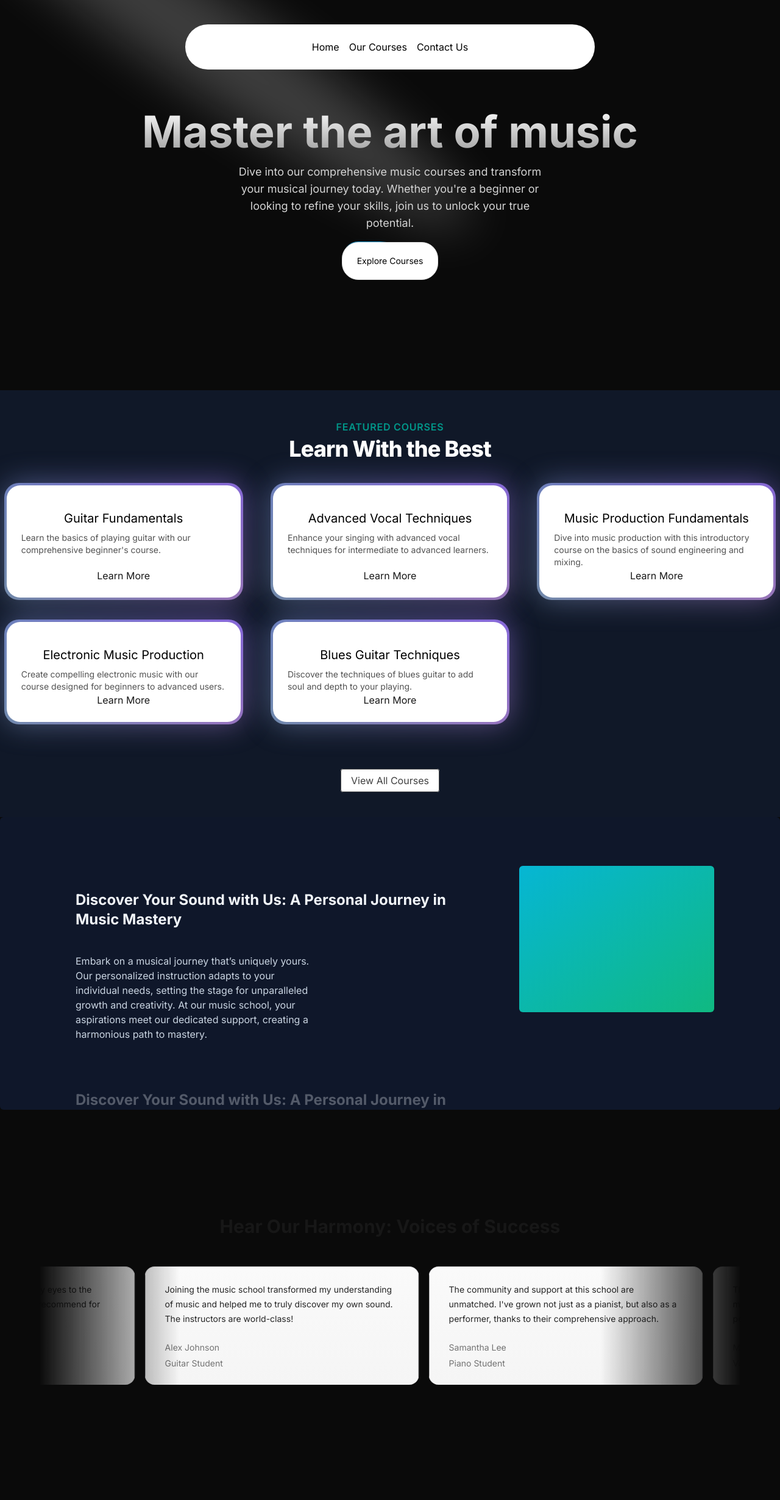
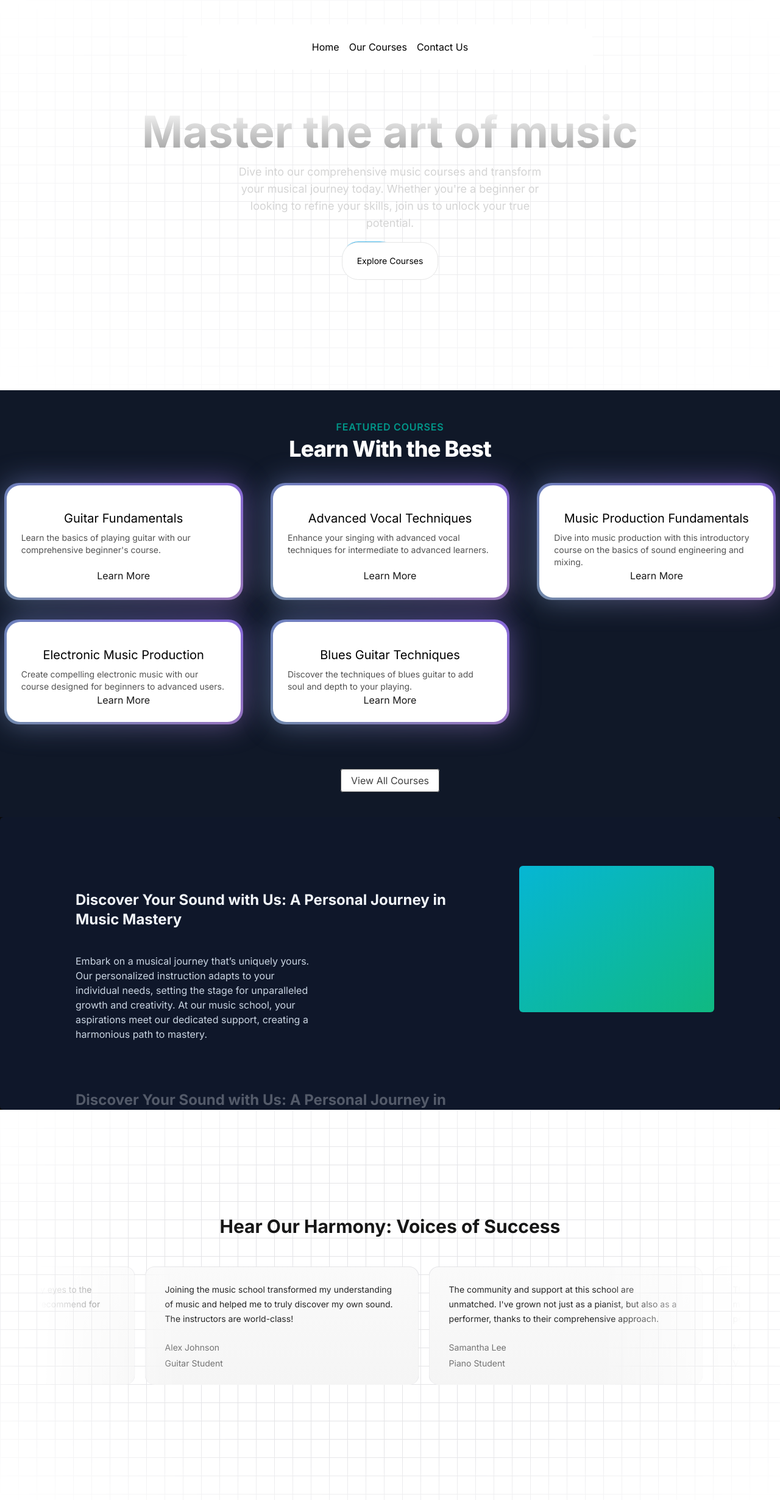
Before and after one commit to s54a/hitesh_sir_nextjs_aceternity_intro, a Next.js app: page / in a window 1280 px wide. Shown: the whole page at 61% size. Built offline with nearby package versions, Linux system fonts and the light colour scheme.

Commit message:
grid done

```diff
--- a/src/app/page.tsx
+++ b/src/app/page.tsx
@@ -2,11 +2,14 @@ import HeroSection from "@/components/HeroSection";
 import FeaturedCourses from "@/components/FeaturedCourses";
 import WhyChooseUs from "@/components/WhyChooseUs";
 import MusicSchoolTestimonials from "@/components/MusicSchoolTestimonials";
+import { HomeGridBackground as GridBackground } from "@/components/GridBackground";
 
 const page = () => {
   return (
-    <main className="bg-grid-white/[0.2] min-h-screen bg-black/[0.96] antialiased">
-      <HeroSection />
+    <main className="min-h-screen bg-black/[0.96] antialiased">
+      <GridBackground>
+        <HeroSection />
+      </GridBackground>
       <FeaturedCourses />
       <WhyChooseUs />
       <MusicSchoolTestimonials />
--- /dev/null
+++ b/src/components/GridBackground.tsx
@@ -0,0 +1,49 @@
+import { cn } from "@/lib/utils";
+
+export default function GridBackground({
+  children,
+}: {
+  children: React.ReactNode;
+}) {
+  return (
+    <div className="relative flex h-[40rem] w-full items-center justify-center bg-white dark:bg-black">
+      <div
+        className={cn(
+          "absolute inset-0",
+          "[background-size:30px_30px]",
+          "[background-image:linear-gradient(to_right,#e4e4e7_1px,transparent_1px),linear-gradient(to_bottom,#e4e4e7_1px,transparent_1px)]",
+          "dark:[background-image:linear-gradient(to_right,#262626_1px,transparent_1px),linear-gradient(to_bottom,#262626_1px,transparent_1px)]",
+        )}
+      />
+      {/* Radial gradient for the container to give a faded look */}
+      <div className="pointer-events-none absolute inset-0 flex items-center justify-center bg-white [mask-image:radial-gradient(ellipse_at_center,transparent_50%,black)] dark:bg-black"></div>
+      {/* <p className="relative z-20 bg-gradient-to-b from-neutral-200 to-neutral-500 bg-clip-text py-8 text-4xl font-bold text-transparent sm:text-7xl">
+      </p> */}
+      {children}
+    </div>
+  );
+}
+
+export function HomeGridBackground({
+  children,
+}: {
+  children: React.ReactNode;
+}) {
+  return (
+    <div className="relative flex h-[40rem] w-full items-center justify-center bg-white dark:bg-black">
+      <div
+        className={cn(
+          "absolute inset-0",
+          "[background-size:30px_30px]",
+          "[background-image:linear-gradient(to_right,#e4e4e7_1px,transparent_1px),linear-gradient(to_bottom,#e4e4e7_1px,transparent_1px)]",
+          "dark:[background-image:linear-gradient(to_right,#262626_1px,transparent_1px),linear-gradient(to_bottom,#262626_1px,transparent_1px)]",
+        )}
+      />
+
+      {/* Radial gradient for the container to give a faded look */}
+      <div className="pointer-events-none absolute inset-0 flex items-center justify-center bg-white [mask-image:radial-gradient(ellipse_at_center,transparent_1px,black)] dark:bg-black"></div>
+
+      {children}
+    </div>
+  );
+}
--- a/src/components/HeroSection.tsx
+++ b/src/components/HeroSection.tsx
@@ -6,7 +6,7 @@ const HeroSection = () => {
   return (
     <div className="mx-auto flex h-auto w-full flex-col items-center justify-center rounded-md py-10 md:h-[40rem] md:py-0">
       <Spotlight
-        className="-top-40 left-0 md:-top-20 md:left-60 lg:left-80"
+        className="-top-40 left-0 md:-top-10 md:left-60 lg:left-70"
         fill="white"
       />
 
--- a/src/components/MusicSchoolTestimonials.tsx
+++ b/src/components/MusicSchoolTestimonials.tsx
@@ -1,6 +1,7 @@
 "use client";
 
 import { InfiniteMovingCards } from "./ui/infinite-moving-cards";
+import GridBackground from "./GridBackground";
 
 const musicSchoolTestimonials = [
   {
@@ -37,11 +38,12 @@ const musicSchoolTestimonials = [
 
 const MusicSchoolTestimonials = () => {
   return (
-    <div className="dark:bg-grid-white/[0.2] relative flex h-[40rem] w-full flex-col items-center justify-center overflow-hidden dark:bg-black">
+    <div className="relative flex h-[40rem] w-full flex-col items-center justify-center overflow-hidden">
+      <GridBackground>
+        <div className="flex flex-col">
           <h2 className="z-10 mb-8 text-center text-3xl font-bold">
             Hear Our Harmony: Voices of Success
           </h2>
-
           <div className="flex w-full justify-center overflow-hidden px-4 sm:px-6 lg:px-8">
             <div className="w-full max-w-6xl">
               <InfiniteMovingCards
@@ -52,6 +54,8 @@ const MusicSchoolTestimonials = () => {
             </div>
           </div>
         </div>
+      </GridBackground>
+    </div>
   );
 };
 
--- a/src/components/ui/Spotlight.tsx
+++ b/src/components/ui/Spotlight.tsx
@@ -9,7 +9,7 @@ export const Spotlight = ({ className, fill }: SpotlightProps) => {
   return (
     <svg
       className={cn(
-        "animate-spotlight pointer-events-none absolute z-[1] h-[169%] w-[138%] opacity-0 lg:w-[84%]",
+        "animate-spotlight pointer-events-none absolute z-[1] h-[159%] w-[138%] opacity-0 lg:w-[84%]",
         className,
       )}
       xmlns="http://www.w3.org/2000/svg"
```
Lines whose indentation alone changed are shown as unchanged.
